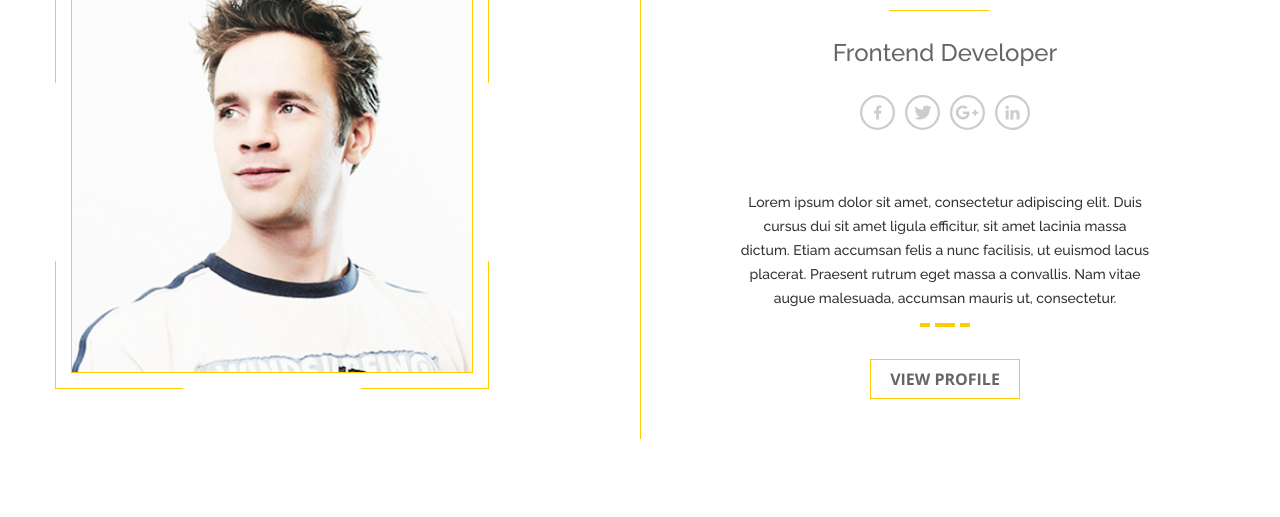
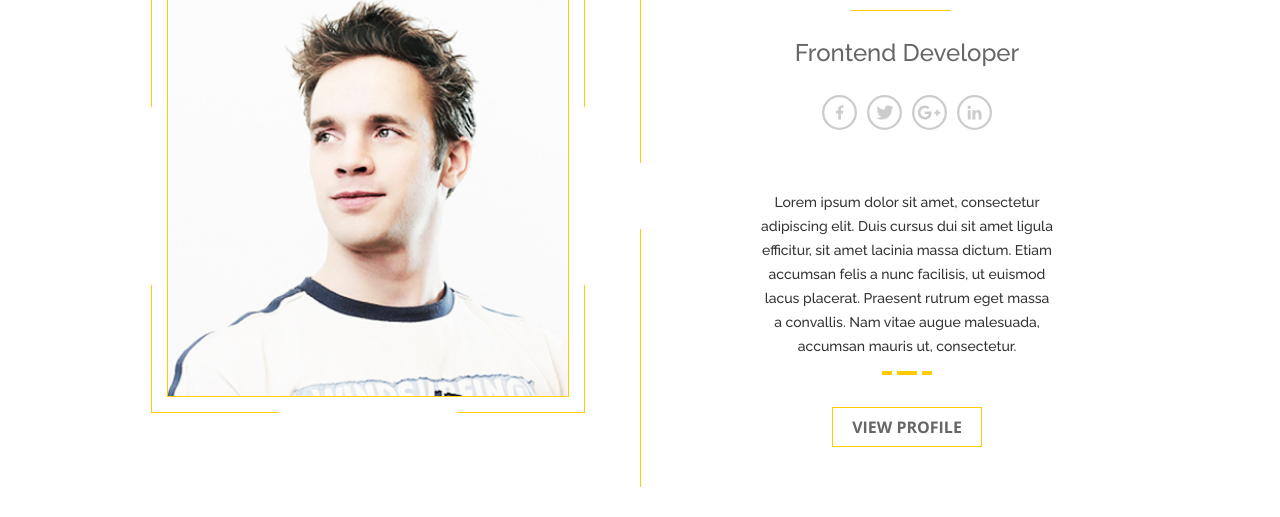
Before and after one commit to PatriarchIvan/Beetroot_Lesson_18_Homework, a plain HTML site: page index.html in a window 1280 px wide. Shown: the part 396-913 px from the top of the page. Before the commit the page ends 873 px from the top, so only its background shows below. Drawn offline with nearby package versions, Linux system fonts and the light colour scheme; a web font is replaced by a local one.

Commit message:
css ready

```diff
--- a/css/style.css
+++ b/css/style.css
@@ -75,7 +75,7 @@ h1, h2, h3, h4, h5, h6 {
 }
 
 .main {
-  max-width: 1170px;
+  max-width: 76.4285714286%;
   margin: 70px auto;
 }
 
```
